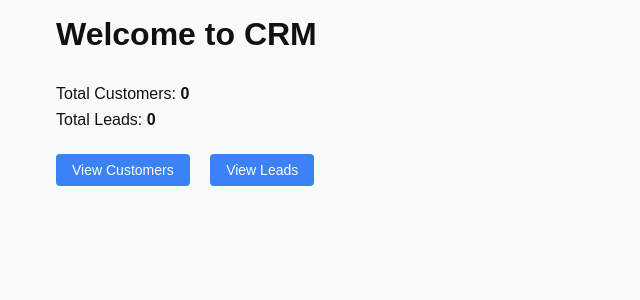
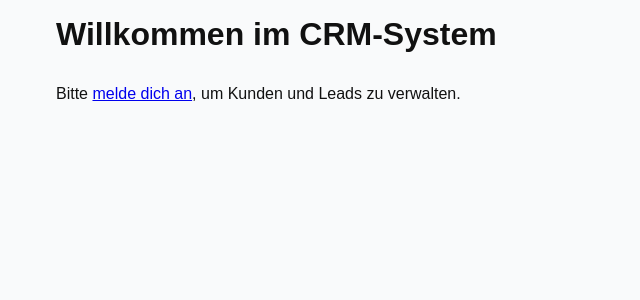
Before and after one commit to dbaes/crm_erweiterung, a Flask app: page / in a window 1280 px wide. Shown: the part 93-393 px from the top of the page, without its empty margins (0-640 px from the left). Run offline with Flask 3, Linux system fonts and the light colour scheme; data that the repository does not hold is empty; parts of the project's set-up code (start-up, migrations or seed data) failed here and were passed over.

Commit message:
Login ist jetzt auch wirklich nötig

```diff
--- a/app.py
+++ b/app.py
@@ -52,15 +52,20 @@ init_user_data() 	#Test User anlegen
 
 @app.route('/')
 def index():
-    total_customers = len(Customer.get_all_customers())
-    total_leads = len(Lead.get_all_leads())
-    return render_template('index.html', total_customers=total_customers, total_leads=total_leads)
+    if current_user.is_authenticated:
+        total_customers = len(Customer.get_all_customers())
+        total_leads = len(Lead.get_all_leads())
+        return render_template('index.html', total_customers=total_customers, total_leads=total_leads)
+    else:
+        return render_template('index.html')
 
 @app.route('/customers')
+@login_required
 def customers():
     return render_template('customers.html', customers=Customer.get_all_customers())
 
 @app.route('/customers/add', methods=['GET', 'POST'])
+@login_required
 def add_customer():
     if request.method == 'POST':
         name = request.form.get('name')
@@ -79,6 +84,7 @@ def add_customer():
     return render_template('add_customer.html')
 
 @app.route('/customers/<int:customer_id>')
+@login_required
 def customer_detail(customer_id):
     customer = Customer.get_customer_by_id(customer_id)
     if not customer:
@@ -87,6 +93,7 @@ def customer_detail(customer_id):
     return render_template('customer_detail.html', customer=customer)
 
 @app.route('/customers/<int:customer_id>/edit', methods=['GET', 'POST'])
+@login_required
 def edit_customer(customer_id):
     customer = Customer.get_customer_by_id(customer_id)
     if not customer:
@@ -108,16 +115,19 @@ def edit_customer(customer_id):
     return render_template('edit_customer.html', customer=customer)
 
 @app.route('/customers/<int:customer_id>/delete', methods=['POST'])
+@login_required
 def delete_customer(customer_id):
     Customer.delete_customer(customer_id)
     flash('Customer deleted successfully!', 'success')
     return redirect(url_for('customers'))
 
 @app.route('/leads')
+@login_required
 def leads():
     return render_template('leads.html', leads=Lead.get_all_leads())
 
 @app.route('/leads/add', methods=['GET', 'POST'])
+@login_required
 def add_lead():
     if request.method == 'POST':
         name = request.form.get('name')
@@ -144,6 +154,7 @@ def add_lead():
     return render_template('add_lead.html', customers=customers)
 
 @app.route('/leads/<int:lead_id>')
+@login_required
 def lead_detail(lead_id):
     lead = Lead.get_lead_by_id(lead_id)
     if not lead:
@@ -152,6 +163,7 @@ def lead_detail(lead_id):
     return render_template('lead_detail.html', lead=lead)
 
 @app.route('/leads/<int:lead_id>/delete', methods=['POST'])
+@login_required
 def delete_lead(lead_id):
     Lead.delete_lead(lead_id)
     flash('Lead deleted successfully!', 'success')
--- a/templates/index.html
+++ b/templates/index.html
@@ -1,9 +1,10 @@
 {% extends 'base.html' %}
 
 {% block content %}
-<h1>Welcome to CRM</h1>
-
+<h1>Willkommen im CRM-System</h1>
+{% if current_user.is_authenticated %}
 <div style="margin: 2rem 0;">
+<p>Du bist eingeloggt als {{ current_user.username }}.</p>
     <p style="margin-bottom: 0.5rem;">Total Customers: <strong>{{ total_customers }}</strong></p>
     <p style="margin-bottom: 0;">Total Leads: <strong>{{ total_leads }}</strong></p>
 </div>
@@ -12,4 +13,10 @@
     <a href="{{ url_for('customers') }}" class="btn btn-primary" style="margin-right: 1rem;">View Customers</a>
     <a href="{{ url_for('leads') }}" class="btn btn-primary">View Leads</a>
 </div>
+
+{% else %}
+<div style="margin: 2rem 0;">
+	<p>Bitte <a href="{{ url_for('login') }}">melde dich an</a>, um Kunden und Leads zu verwalten.</p>
+</div>
+{% endif %}
 {% endblock %}
```
